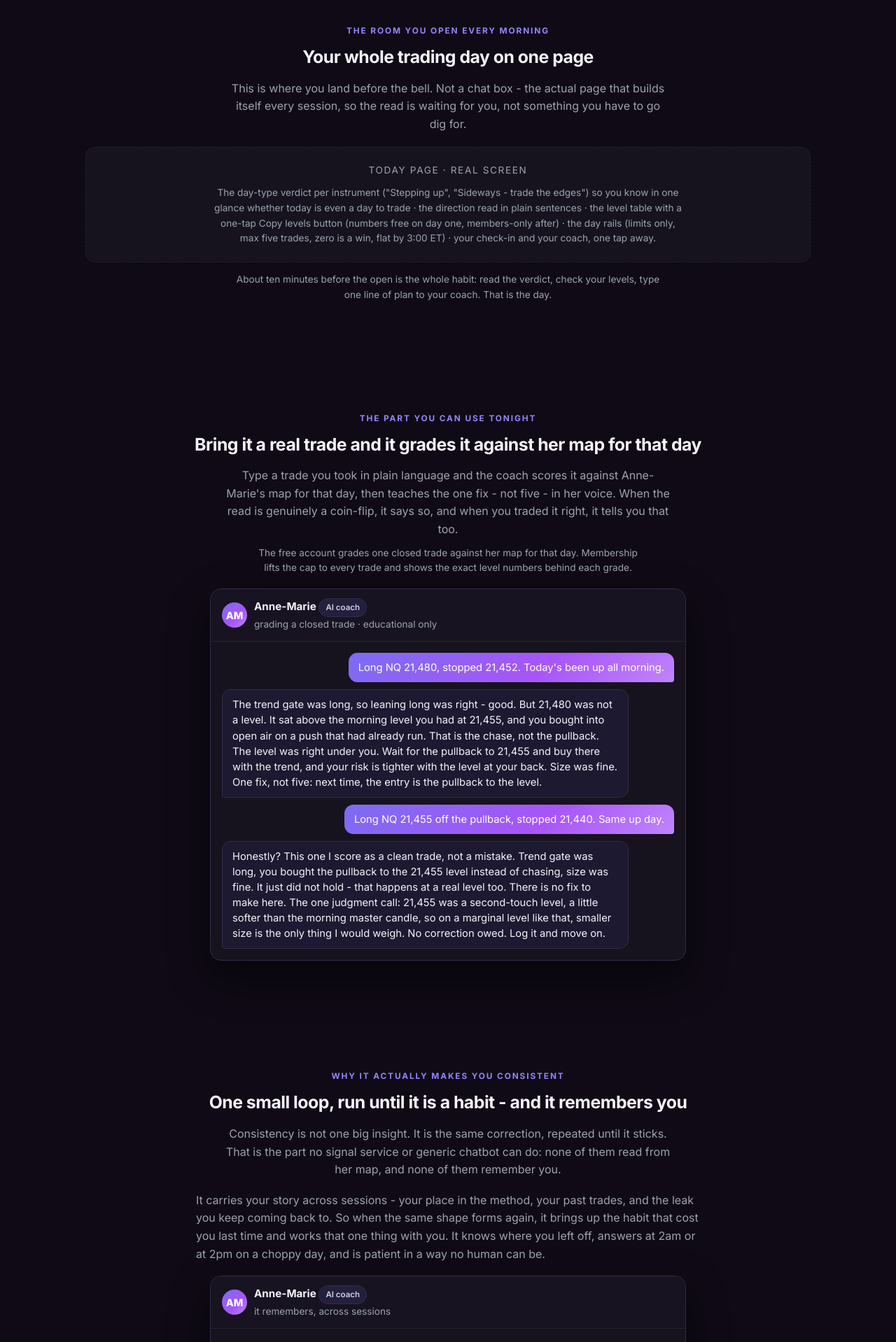
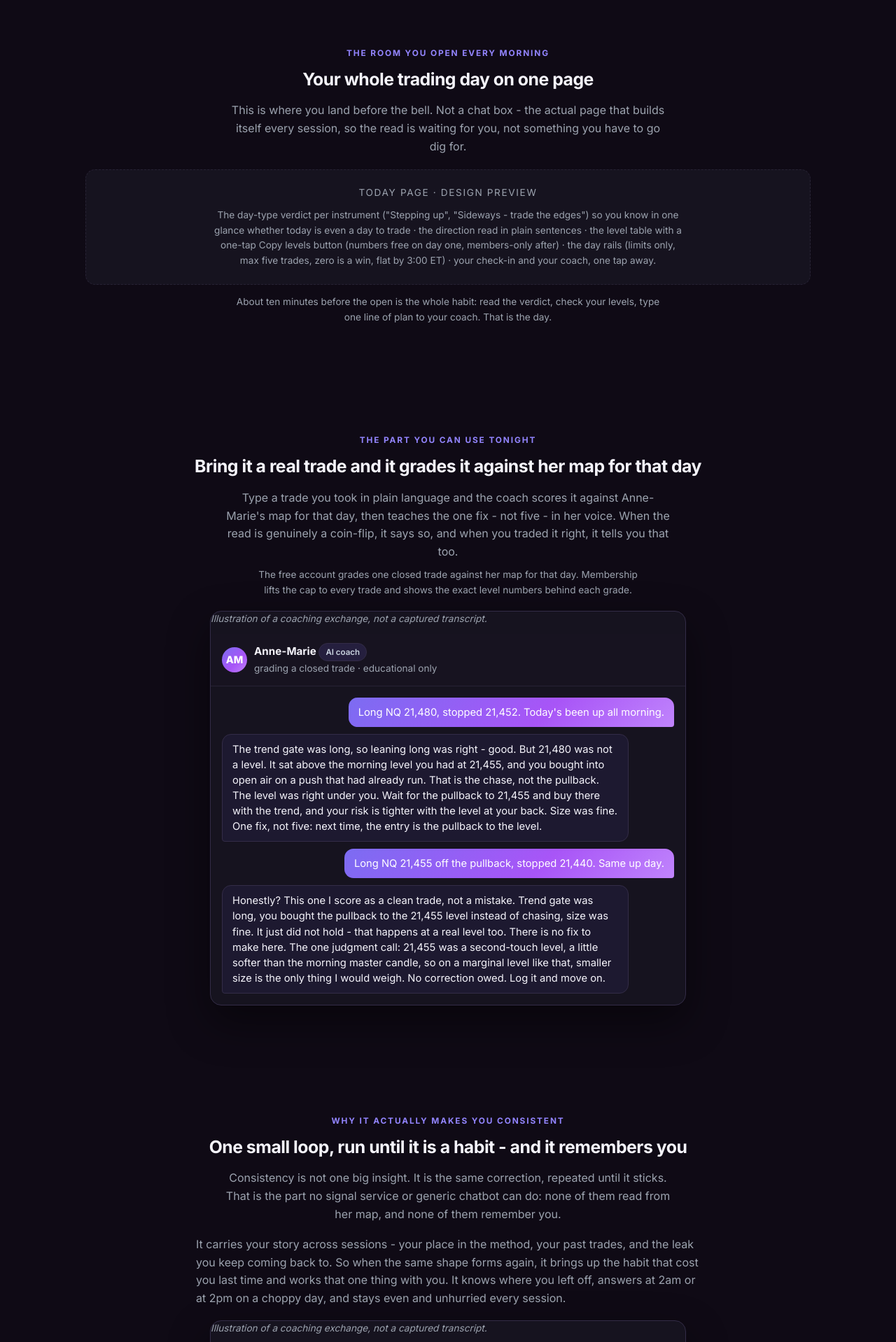
Before and after one commit to afshinmoshrefi/tradewave-rt, a Flask app: page / in a window 1280 px wide. Shown: the part 2560-4478 px from the top of the page at 70% size. Run offline with Flask 3, Linux system fonts and the light colour scheme.

Commit message:
Homepage honesty + copy polish from the pre-launch review
- "Today page · real screen" -> "design preview" (the box is a placeholder, not a screenshot)
- "Honest by design": drop the "her real public reads" claim (none are on the page yet);
  the exhibits show the product + her method, not borrowed praise
- Label the three coaching demos "Illustration of a coaching exchange, not a captured transcript"
- Soften "patient in a way no human can be" -> "stays even and unhurried every session"
- "grafts in the one rule" -> "adds the one rule"

Founder-confirmed accurate (kept as-is): CMT Association presenter; full-time futures
trader since 2005 (ES/NQ/CL/GC/RTY); CEO of TheTradingBook.com. No em dashes; suites green.

Co-Authored-By: Claude Opus 4.8 (1M context) <noreply@anthropic.com>

```diff
--- a/tradewave_realtime/app/templates/landing.html
+++ b/tradewave_realtime/app/templates/landing.html
@@ -64,6 +64,7 @@
     every term as it comes up.</p>
   </div>
   <div class="mock wide">
+    <div class="small muted" style="margin-bottom:10px;font-style:italic">Illustration of a coaching exchange, not a captured transcript.</div>
     <div class="mock-head">
       <div class="coach-ava sm">AM</div>
       <div><div class="who">Anne-Marie <span class="ai-tag">AI coach</span></div>
@@ -94,7 +95,7 @@
     not something you have to go dig for.</p>
   </div>
   <div class="card" style="text-align:center;border-style:dashed">
-    <div class="small muted" style="text-transform:uppercase;letter-spacing:.12em;margin-bottom:10px">Today page · real screen</div>
+    <div class="small muted" style="text-transform:uppercase;letter-spacing:.12em;margin-bottom:10px">Today page · design preview</div>
     <p class="muted small" style="max-width:680px;margin:0 auto">The day-type verdict per instrument ("Stepping up", "Sideways - trade the edges") so you know in one glance whether today is even a day to trade · the direction read in plain sentences · the level table with a one-tap Copy levels button (numbers free on day one, members-only after) · the day rails (limits only, max five trades, zero is a win, flat by 3:00 ET) · your check-in and your coach, one tap away.</p>
   </div>
   <p class="muted small center" style="margin-top:14px;max-width:620px;margin-left:auto;margin-right:auto">About ten minutes before the open is the whole habit: read the verdict, check your levels, type one line of plan to your coach. That is the day.</p>
@@ -113,6 +114,7 @@
     behind each grade.</p>
   </div>
   <div class="mock wide">
+    <div class="small muted" style="margin-bottom:10px;font-style:italic">Illustration of a coaching exchange, not a captured transcript.</div>
     <div class="mock-head">
       <div class="coach-ava sm">AM</div>
       <div><div class="who">Anne-Marie <span class="ai-tag">AI coach</span></div>
@@ -139,8 +141,9 @@
   <p class="muted" style="max-width:720px;margin:0 auto 18px">It carries your story across sessions - your
   place in the method, your past trades, and the leak you keep coming back to. So when the same shape forms
   again, it brings up the habit that cost you last time and works that one thing with you. It knows where you
-  left off, answers at 2am or at 2pm on a choppy day, and is patient in a way no human can be.</p>
+  left off, answers at 2am or at 2pm on a choppy day, and stays even and unhurried every session.</p>
   <div class="mock wide">
+    <div class="small muted" style="margin-bottom:10px;font-style:italic">Illustration of a coaching exchange, not a captured transcript.</div>
     <div class="mock-head"><div class="coach-ava sm">AM</div>
       <div><div class="who">Anne-Marie <span class="ai-tag">AI coach</span></div>
       <div class="small muted">it remembers, across sessions</div></div></div>
@@ -269,8 +272,8 @@
     labeled as an AI, and she does not personally read or answer your individual messages here. We will never
     post win rates or P&amp;L screenshots, and we will never invent a testimonial. We are opening to a first
     group of founding traders now - as they earn their own words, we will publish them, verified and
-    money-blind, in their own shoes. Until then, the exhibits on this page are the real product and her real
-    public reads, not borrowed praise.</p>
+    money-blind, in their own shoes. Until then, the exhibits on this page show the product itself and her
+    method, not borrowed praise.</p>
   </div>
 </section>
 
@@ -304,7 +307,7 @@
       software to begin, and you can practice your reads against the day's map before you ever fund an account.
       The daily habit is small - about ten minutes before the open.</p></details>
     <details><summary>I'm experienced but inconsistent - is this for me?</summary>
-      <p>Especially you. It respects the read you already have and grafts in the one rule that sharpens it -
+      <p>Especially you. It respects the read you already have and adds the one rule that sharpens it -
       your patience after the morning push, your discipline at the level, your late-day risk. The
       gate-and-level logic is the same whether you trade ES, NQ, CL or GC, and whether you read off the
       30-minute or drop to a faster timeframe. Because it remembers, it works your specific habit across
```
